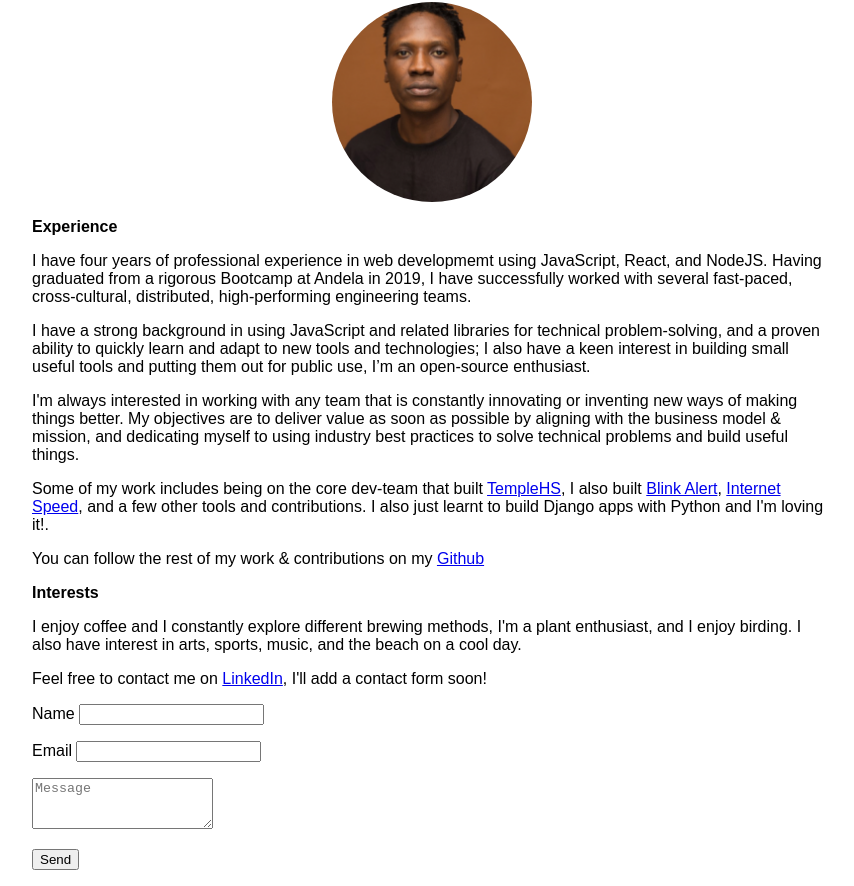
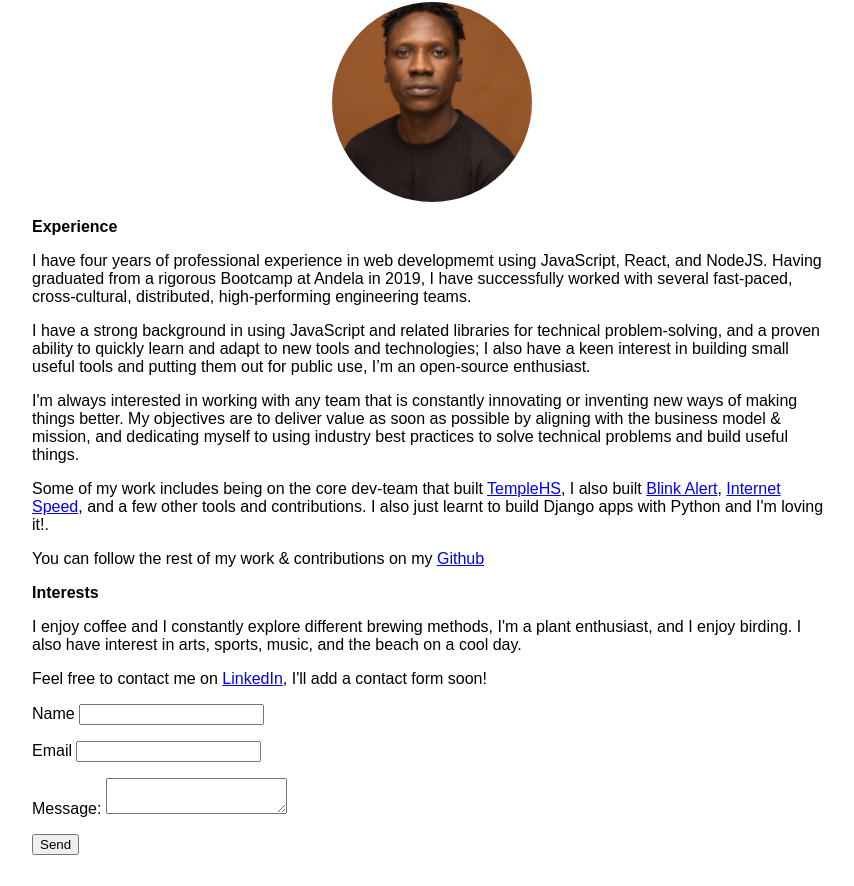
Before and after one commit to obayomi96/my-personal-website, a Gatsby site: page /about in a window 1280 px wide. Shown: the part 174-1060 px from the top of the page, without its empty margins (208-1062 px from the left). Built offline with nearby package versions, Linux system fonts and the light colour scheme; Gatsby itself is replaced by a stand-in of ours.

Commit message:
Update contact form

```diff
--- a/src/pages/about.js
+++ b/src/pages/about.js
@@ -90,7 +90,13 @@
           , I'll add a contact form soon!{" "}
         </p>
         <div>
-          <form name="contact" netlify>
+          <form name="contact" netlify netlify-honeypot="bot-field" hidden>
+            <input type="text" name="name" />
+            <input type="email" name="email" />
+            <textarea name="message"></textarea>
+          </form>
+          <form name="contact" method="POST" netlify>
+            <input type="hidden" name="form-name" value="contact" />
             <p>
               <label>
                 Name <input type="text" name="name" />
@@ -103,13 +109,9 @@
             </p>
 
             <p>
-              {/* <label>Message</label> */}
-              <textarea
-                placeholder="Message"
-                rows={3}
-                type="text"
-                name="message"
-              />
+              <label>
+                Message: <textarea rows={2} name="message"></textarea>
+              </label>
             </p>
             <p>
               <button type="submit">Send</button>
```
